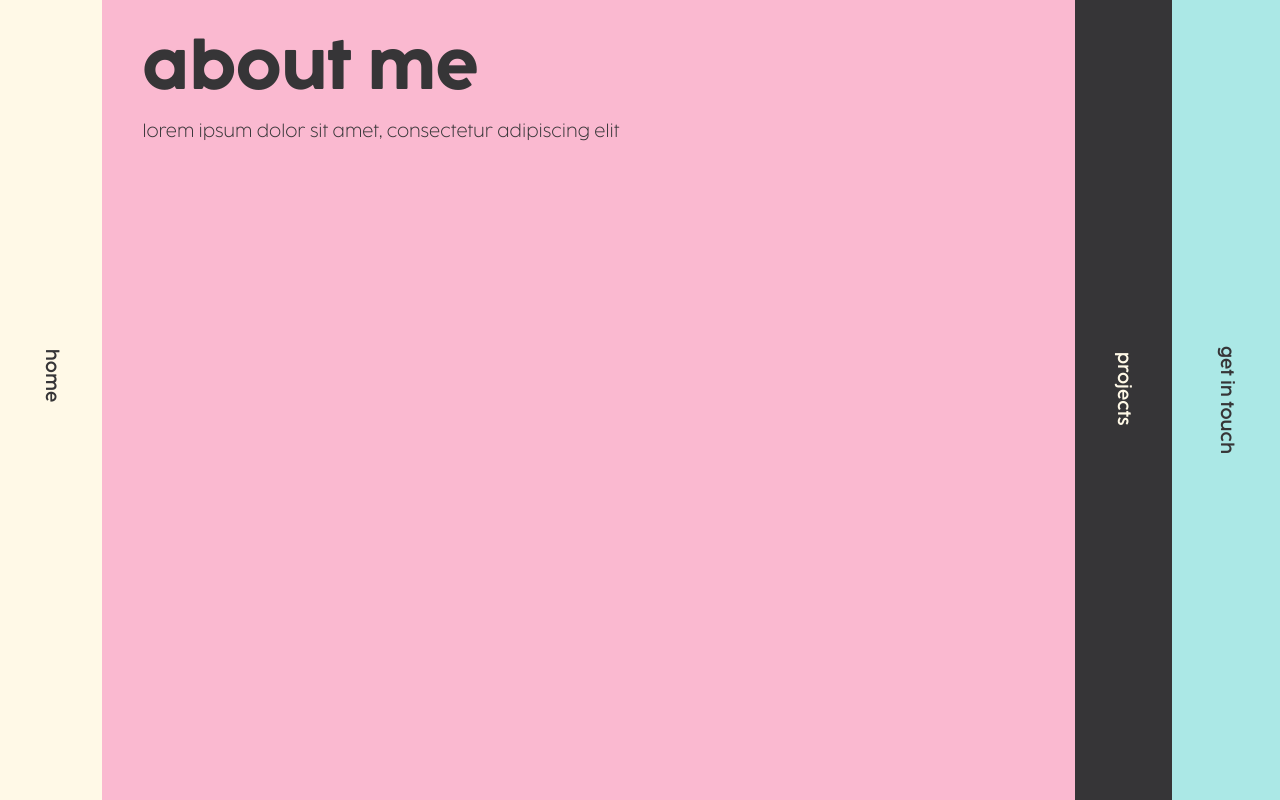
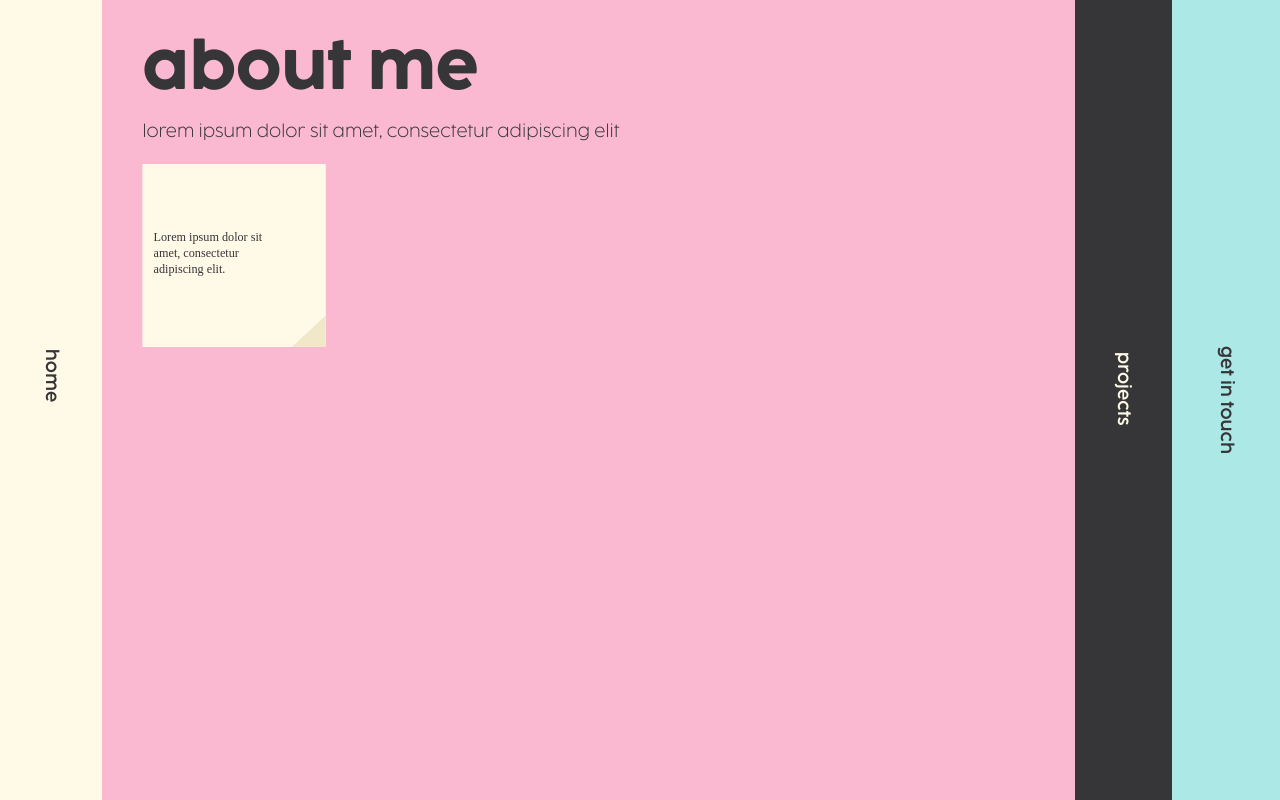
Before and after one commit to cetigerlily/portfolio, a Next.js app in the folder src/: page /about in a window 1280 px wide. Built offline with nearby package versions, Linux system fonts and the light colour scheme.

Commit message:
Add sticky notes feature to About page

```diff
--- a/src/components/MenuTab.js
+++ b/src/components/MenuTab.js
@@ -1,6 +1,7 @@
 import Link from "next/link";
 
 export default function MenuTab({ title, link, color, textColor }) {
+  // TODO: make the whole div clickable to navigate, not just the text
   return (
     <div className={`${color} h-screen content-center w-full`}>
       <Link href={`${link}`} style={{ textDecoration: "none" }}>
--- a/src/components/ProjectSVG.js
+++ b/src/components/ProjectSVG.js
@@ -1,11 +1,7 @@
-import styles from "./ProjectSVG.module.css";
-import Draggable from "react-draggable";
-
 export default function ProjectSVG({ title, date, folderColor, textColor }) {
   return (
-    <Draggable bounds="parent">
     <svg width="135" height="110" viewBox="0 0 270 220">
-        <g className={styles.draggable}>
+      <g>
         <rect y="20" width="270" height="200" fill={`${folderColor}`} />
         <path d="M19 0L0 20H93.5L73 0H19Z" fill={`${folderColor}`} />
         <text
@@ -26,6 +22,5 @@ export default function ProjectSVG({ title, date, folderColor, textColor }) {
         </text>
       </g>
     </svg>
-    </Draggable>
   );
 }
--- /dev/null
+++ b/src/components/StickyNoteBoard.js
@@ -0,0 +1,14 @@
+import StickyNoteSVG from "./StickyNoteSVG";
+import Draggable from "react-draggable";
+
+export default function StickyNoteBoard() {
+  return (
+    <div className="bg-cc-green w-[100%] h-[100%] p-[20px]" style={{ position: "relative" }}>
+      <Draggable bounds="parent">
+        <div className="bg-cc-blue-100 w-0 h-0">
+          <StickyNoteSVG color="#fff9e7" shadowColor="#F1E7C9" translation="" />
+        </div>
+      </Draggable>
+    </div>
+  );
+}
--- /dev/null
+++ b/src/components/StickyNoteSVG.js
@@ -0,0 +1,34 @@
+import styles from "./StickyNoteSVG.module.css";
+import Draggable from "react-draggable";
+
+export default function StickyNoteSVG({ color, shadowColor, translation }) {
+  return (
+    <Draggable bounds="parent">
+      <div className="w-0 h-0">
+        <svg width="200" height="200" viewBox="0 0 326 328">
+          <g className={styles.stickynote} translate={translation}>
+            <rect width="300" height="300" fill={color} />
+            <path d="M300 300L244.5 300L300 249V300Z" fill={shadowColor} />
+            <text
+              fill="#363537"
+              fontFamily="CocogooseProTrial"
+              fontSize="20"
+              fontWeight="200"
+              letterSpacing="0em"
+            >
+              <tspan x="18" y="127.027">
+                Lorem ipsum dolor sit{" "}
+              </tspan>
+              <tspan x="18" y="153.027">
+                amet, consectetur{" "}
+              </tspan>
+              <tspan x="18" y="179.027">
+                adipiscing elit.
+              </tspan>
+            </text>
+          </g>
+        </svg>
+      </div>
+    </Draggable>
+  );
+}
--- /dev/null
+++ b/src/components/StickyNoteSVG.module.css
@@ -0,0 +1,3 @@
+.stickynote {
+  cursor: move;
+}
--- a/src/pages/about.js
+++ b/src/pages/about.js
@@ -1,7 +1,15 @@
 import Head from "next/head";
 import MenuTab from "../components/MenuTab";
+import StickyNoteSVG from "../components/StickyNoteSVG";
 
 export default function About() {
+  // TODO: not translating the sticky notes
+  const getRandomTranslation = () => {
+    const randomX = Math.floor(Math.random() * 200);
+    const randomY = Math.floor(Math.random() * 200);
+    return `translate(${randomX}, ${randomY})`
+  }
+
   return (
     <>
       <Head>
@@ -22,6 +30,13 @@ export default function About() {
           <p className="text-cc-black font-cocogoose-ultra text-base">
             lorem ipsum dolor sit amet, consectetur adipiscing elit
           </p>
+
+          {/* TODO: because of relative, the sticky notes are layered ontop of each other - undesired */}
+          <div className="w-[100%] h-[100%] relative">
+            {/* TODO: could abstract to own component StickyNoteBoard */}
+            <StickyNoteSVG color="#fff9e7" shadowColor="#F1E7C9" translation={getRandomTranslation()} />
+            <StickyNoteSVG color="#fff9e7" shadowColor="#F1E7C9" translation={getRandomTranslation()} />
+          </div>
         </div>
 
         <div className="flex flex-row w-[16%]">
```
Lines whose indentation alone changed are shown as unchanged.
